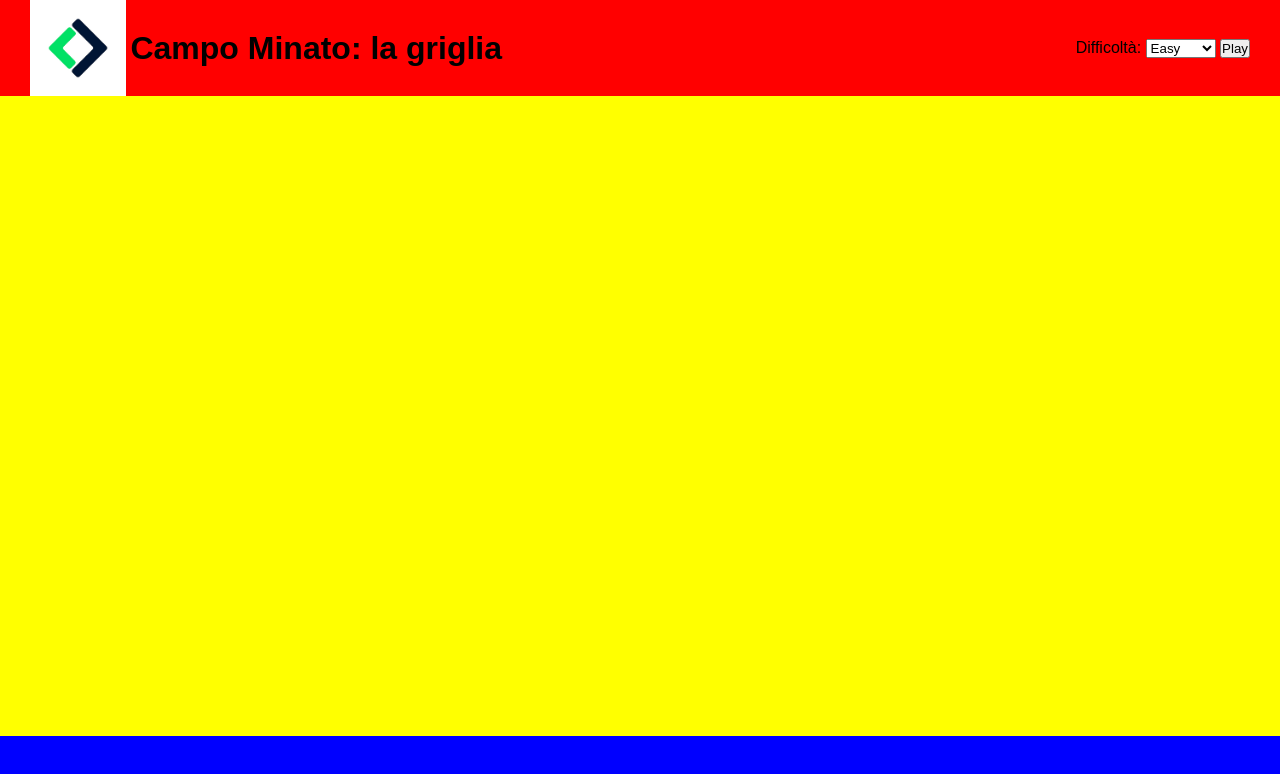
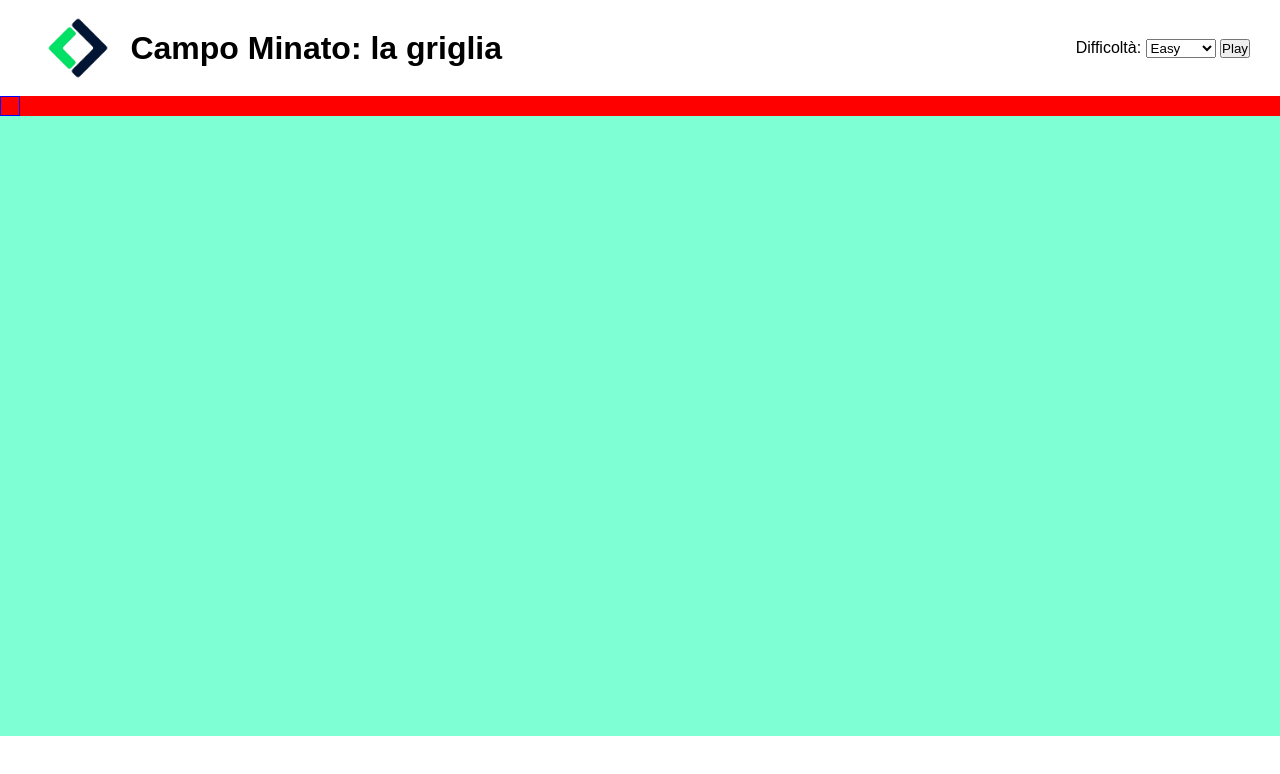
Before and after one commit to Gozzissimo/js-campominato-grid, a plain HTML site: page index.html in a window 1280 px wide. Drawn offline with Linux system fonts and the light colour scheme.

Commit message:
main in progress

```diff
--- a/css/style.css
+++ b/css/style.css
@@ -13,7 +13,6 @@ html {
     height: 12vh;
     display: flex;
     justify-content: space-between;
-    background-color: red;
     padding: 0 30px;
 }
 
@@ -34,11 +33,24 @@ html {
 .main {
     width: 100%;
     height: 80vh;
-    background-color: yellow;
+    background-color: #7FFFD4;
+}
+
+.grid {
+    background-color: red;
+    display: flex
+}
+
+.grid .square {
+    border: 1px solid blue;
+}
+
+.grid .square.small {
+    height: 20px;
+    width: 20px;
 }
 
 .footer {
     width: 100%;
     height: 8vh;
-    background-color: blue;
 }
```
